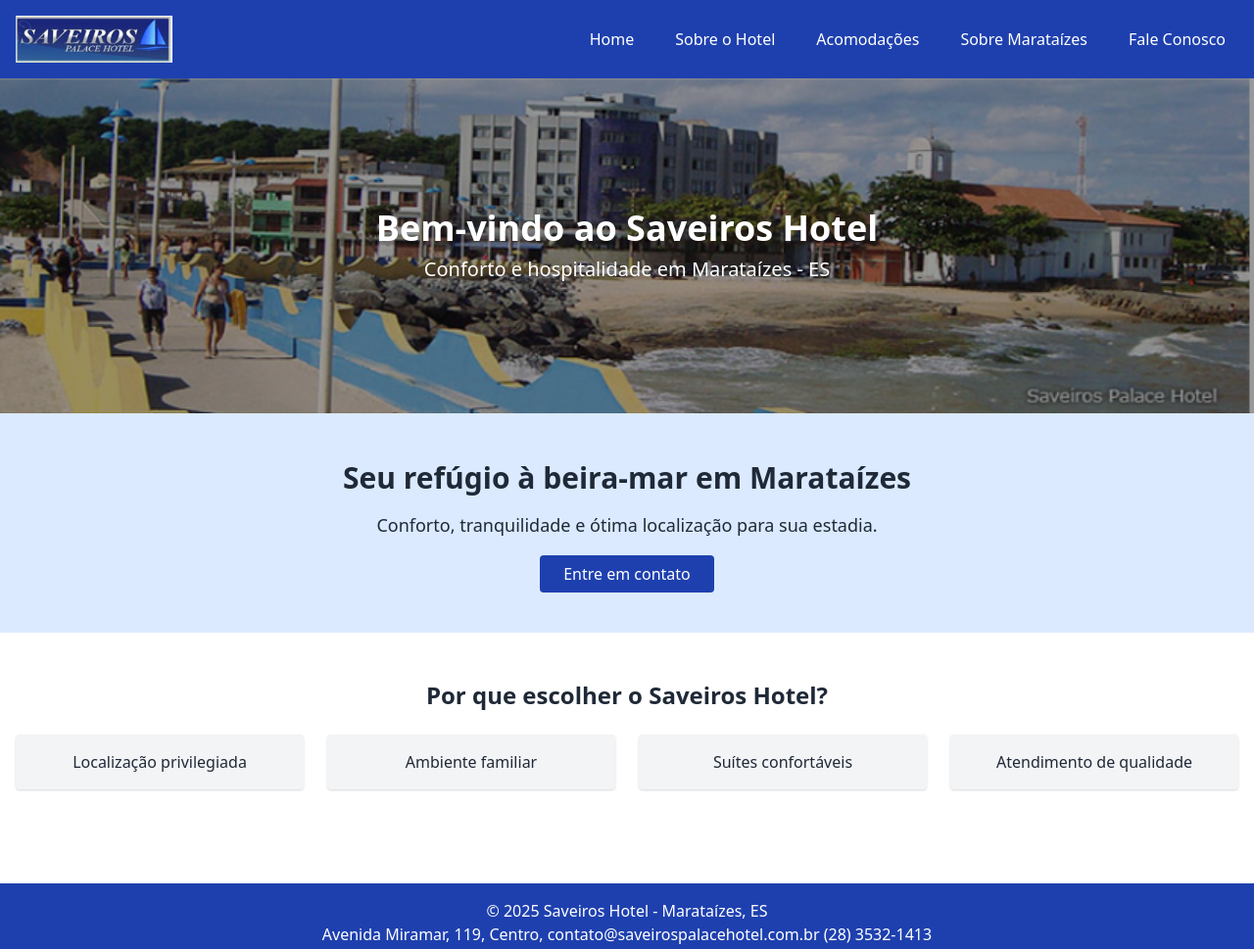
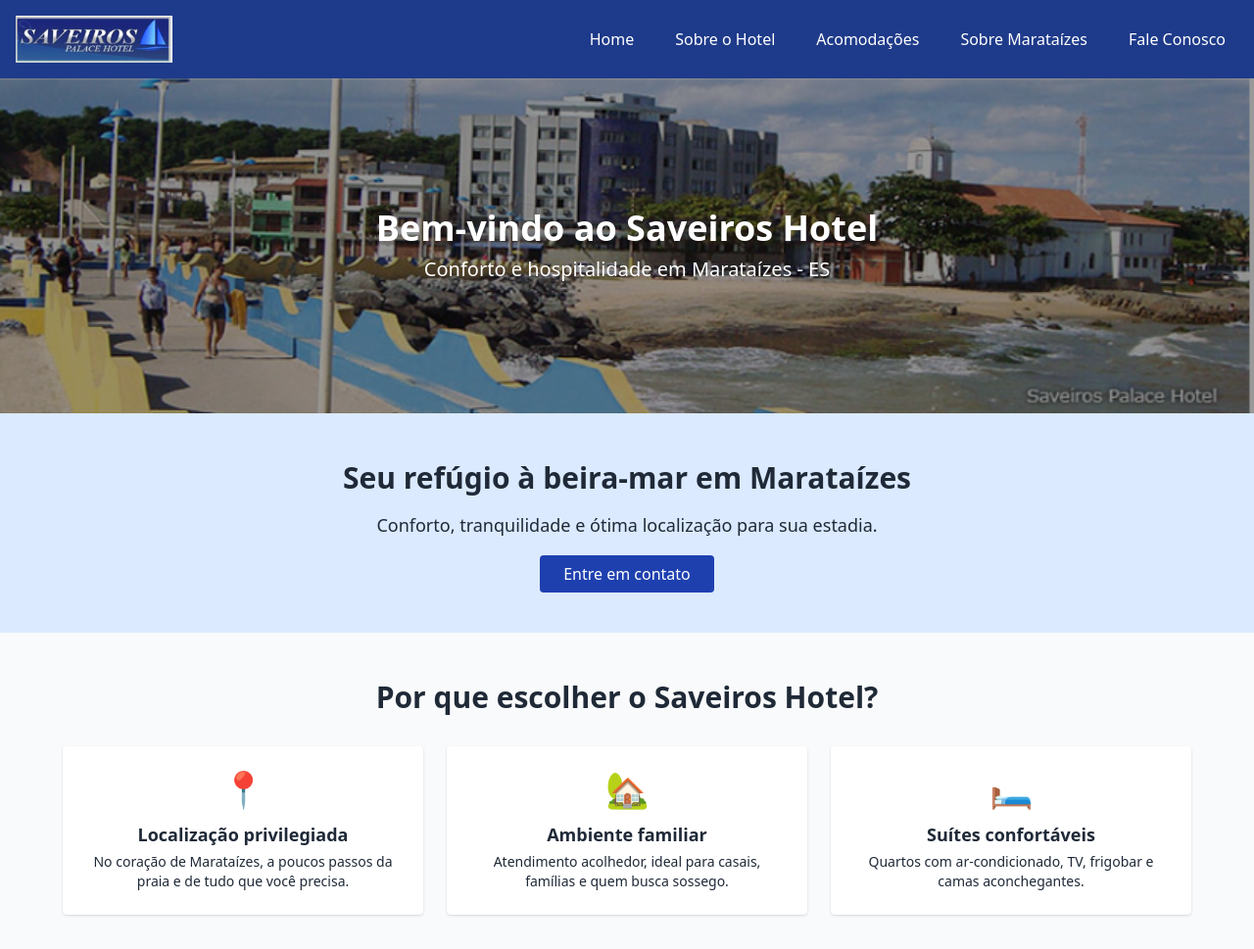
Before and after one commit to PatrickDutra/saveiros-hotel, a plain HTML site: page index.html in a window 1280 px wide. Shown: the top 969 px of the page at 98% size. Drawn offline with nearby package versions, Linux system fonts and the light colour scheme.

Commit message:
atualização no conteúdo

```diff
--- a/index.html
+++ b/index.html
@@ -9,7 +9,7 @@
 </head>
 <body class="bg-white text-gray-800 font-sans">
   <!-- Header -->
-  <header class="bg-blue-800 text-white py-4">
+  <header class="bg-blue-900 text-white py-4">
     <div class="container mx-auto flex justify-between items-center px-4">
       <a href="index.html">
         <img src="img/logo-saveiros.png" alt="Saveiros Hotel" class="h-12">
@@ -74,18 +74,34 @@
     </div>
   </section>
 
-  <!-- Destaques -->
-  <section class="py-12">
-    <div class="container mx-auto px-4 text-center">
-      <h3 class="text-2xl font-semibold mb-6">Por que escolher o Saveiros Hotel?</h3>
-      <div class="grid grid-cols-1 md:grid-cols-2 lg:grid-cols-4 gap-6">
-        <div class="bg-gray-100 p-4 rounded shadow">Localização privilegiada</div>
-        <div class="bg-gray-100 p-4 rounded shadow">Ambiente familiar</div>
-        <div class="bg-gray-100 p-4 rounded shadow">Suítes confortáveis</div>
-        <div class="bg-gray-100 p-4 rounded shadow">Atendimento de qualidade</div>
+  <!-- Vantagens do hotel -->
+<section class="py-12 px-4 bg-gray-50">
+  <div class="container mx-auto max-w-6xl">
+    <h2 class="text-3xl font-semibold text-center mb-8">Por que escolher o Saveiros Hotel?</h2>
+
+    <div class="grid grid-cols-1 md:grid-cols-3 gap-6 text-center text-gray-800">
+
+      <div class="bg-white p-6 rounded shadow hover:shadow-md transition">
+        <div class="text-4xl mb-3">📍</div>
+        <h3 class="text-lg font-semibold mb-1">Localização privilegiada</h3>
+        <p class="text-sm">No coração de Marataízes, a poucos passos da praia e de tudo que você precisa.</p>
       </div>
+
+      <div class="bg-white p-6 rounded shadow hover:shadow-md transition">
+        <div class="text-4xl mb-3">🏡</div>
+        <h3 class="text-lg font-semibold mb-1">Ambiente familiar</h3>
+        <p class="text-sm">Atendimento acolhedor, ideal para casais, famílias e quem busca sossego.</p>
+      </div>
+
+      <div class="bg-white p-6 rounded shadow hover:shadow-md transition">
+        <div class="text-4xl mb-3">🛏️</div>
+        <h3 class="text-lg font-semibold mb-1">Suítes confortáveis</h3>
+        <p class="text-sm">Quartos com ar-condicionado, TV, frigobar e camas aconchegantes.</p>
+      </div>
+
     </div>
-  </section>
+  </div>
+</section>
 
   <!-- Footer -->
   <footer class="bg-blue-800 text-white py-4 mt-12">
```
Also changed, not shown: acomodacoes.html (+2 -2 lines), contato.html (+2 -2 lines), marataizes.html (+2 -2 lines), sobre.html (+2 -2 lines).
